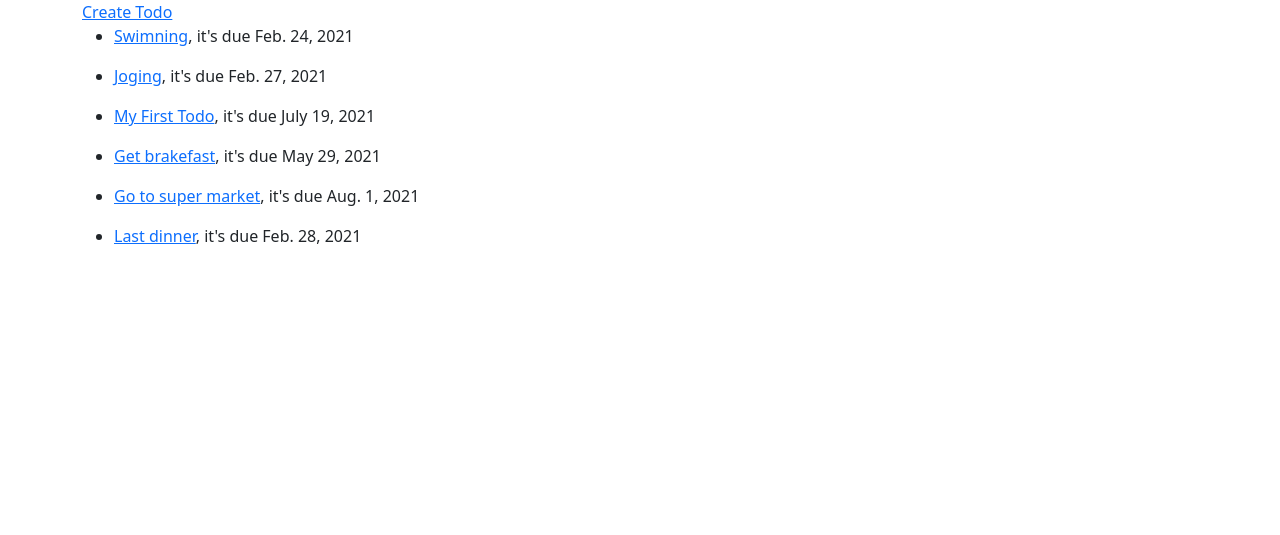
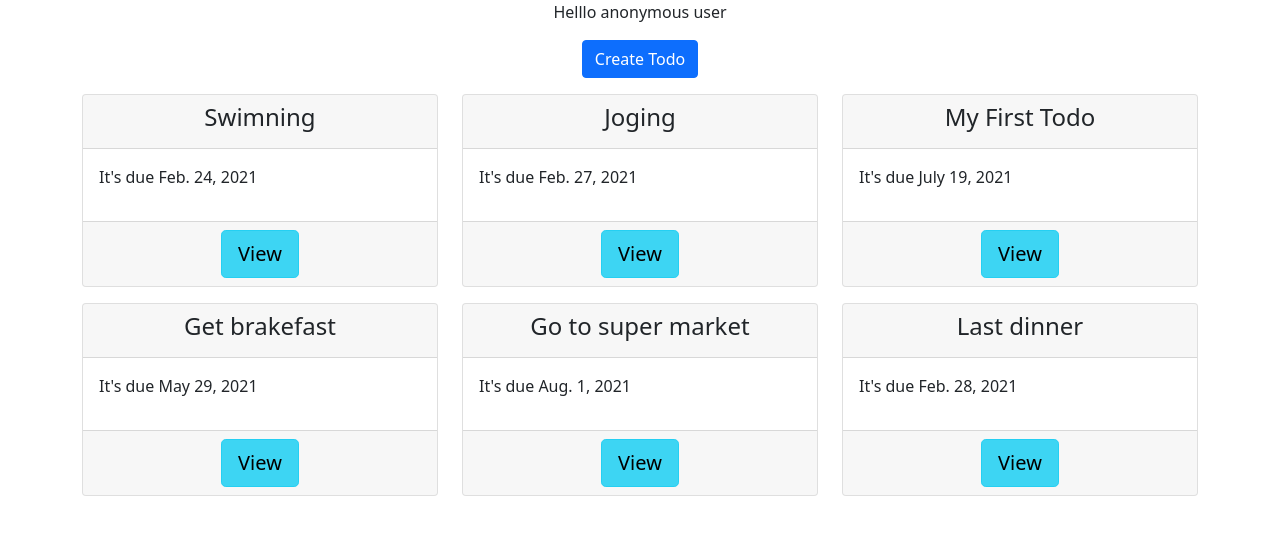
Before and after one commit to Hassan-Boulhilt/Todo-with-django, a Django app: page / in a window 1280 px wide. Shown: the top 535 px of the page. Run offline with Django 3.2, Linux system fonts and the light colour scheme; data comes from the database, SQL or seed files in the repository; both versions use the stored data as it was after the commit.

Commit message:
final style

```diff
--- a/todo/templates/todo/todo_list.html
+++ b/todo/templates/todo/todo_list.html
@@ -1,15 +1,35 @@
 {% extends 'base.html' %}
 
 {% block content%}
-    <a href="/create"> Create Todo</a>
-    <ul>
-        {% for todo in todos %}
-            <li>
+        <div class="text-center">
+        <p>
+            {% if request.user.is_authenticated %}
+                Hello {{request.user.username}}
+            {% else %}
+                Helllo anonymous user
+            {% endif %}
+        </p>
+        <a class="btn btn-primary" href="/create"> Create Todo</a>
+        </div>
+        <div class="row ">
+            {% for todo in todos %}
+            <div class="col-4">
+                <div class="card mt-3">
+                    <div class="card-header  text-center">
+                        <h4>{{todo.name}}</h4>
+                    </div>
+                    <div class="card-body">
+                        <p>It's due {{todo.due_date}}</p>
+                    </div>
+                    <div class="card-footer text-center">
+                        <a href="/{{todo.id}}" class="btn btn-info btn-lg active" role="button" aria-pressed="true">View</a>
 
-                    <p><a href="/{{todo.id}}" >{{ todo.name}}</a>, it's due {{todo.due_date}}</p>
+                    </div>
 
-            </li>
-        {% endfor%}
+                </div>
+            </div>
+            {% endfor%}
+        </div>
 
-    </ul>
+
 {% endblock%}
```
Also changed, not shown: todo/templates/todo/todo_create.html (+10 -6 lines), todo/templates/todo/todo_detail.html (+19 -8 lines), todo/templates/todo/todo_update.html (+9 -6 lines), db.sqlite3.
